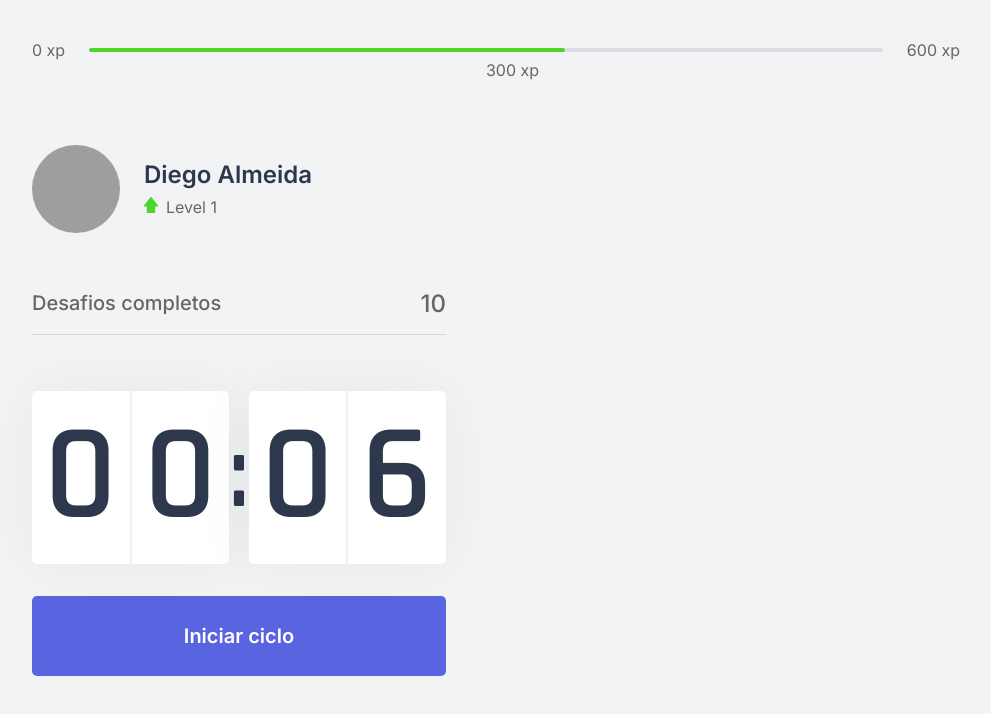
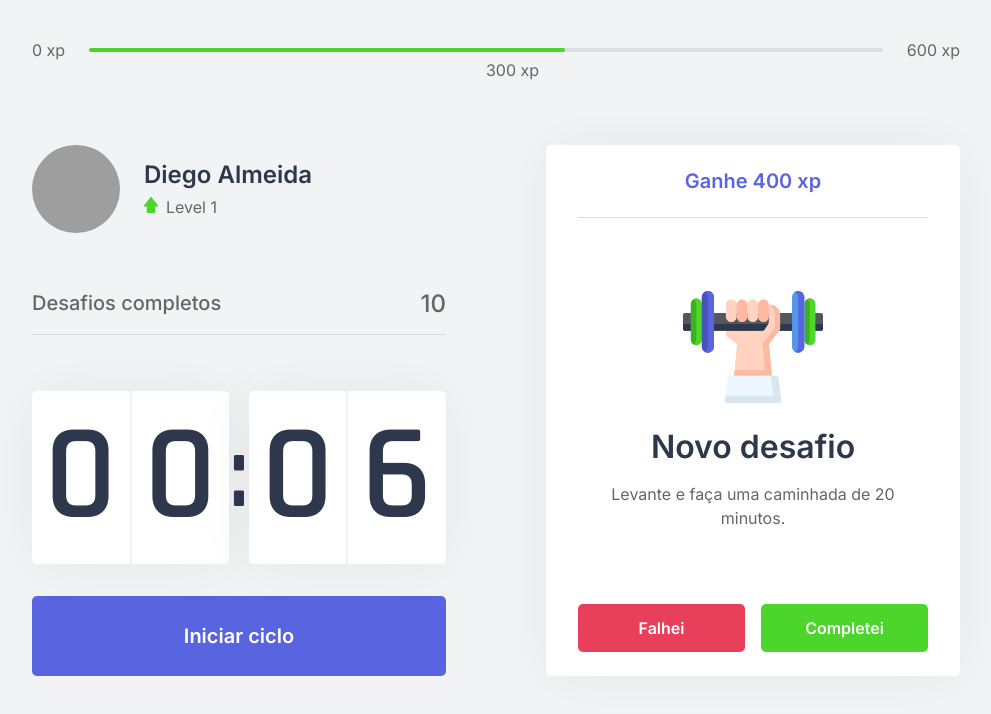
Before and after one commit to dyhalmeida/move.it, a Next.js app: page / in a window 1280 px wide. Shown: the top 714 px of the page, without its empty margins (144-1135 px from the left). Built offline with nearby package versions, Linux system fonts and the light colour scheme; grey boxes are pictures that could not be loaded.

Commit message:
:sparkles: add challengeBox

```diff
--- /dev/null
+++ b/src/components/ChallengeBox/index.tsx
@@ -0,0 +1,45 @@
+import styles from '../../styles/components/ChallengeBox.module.css';
+
+export default function ChallengeBox() {
+
+    const hasActiveChallenge = true;
+
+    return (
+        <div className={styles.challengeBoxContainer}>
+            { hasActiveChallenge ? (
+                <div className={styles.challengeBoxActive}>
+                    <header>Ganhe 400 xp</header>
+
+                    <main>
+                        <img src="icons/body.svg" alt="" />
+                        <strong>Novo desafio</strong>
+                        <p>Levante e faça uma caminhada de 20 minutos.</p>
+                    </main>
+                    <footer>
+                        <button
+                            type="button"
+                            className={styles.challengeFailedButton}
+                        >
+                            Falhei
+                        </button>
+                        <button
+                            type="button"
+                            className={styles.challengeSucceededButton}
+                        >
+                            Completei
+                        </button>
+                    </footer>
+                </div>
+            ) : (
+                    <div className={styles.challengeBoxNotActive}>
+                        <strong>Finalize um ciclo para receber um desafio</strong>
+                        <p>
+                            <img src="icons/level-up.svg" alt="Level Up" />
+                            Avance de level complentando desafios.
+                        </p>
+                    </div>
+                )
+            }
+        </div>
+    );
+}
--- a/src/pages/index.tsx
+++ b/src/pages/index.tsx
@@ -1,9 +1,11 @@
+import Head from 'next/head';
+
 import CompletedChallenges from "../components/CompletedChallenges";
 import Countdown from "../components/Countdown";
 import ExperienceBar from "../components/ExperienceBar";
 import Profile from "../components/Profile";
+import ChallengeBox from "../components/ChallengeBox";
 
-import Head from 'next/head';
 
 import styles from '../styles/pages/Home.module.css';
 
@@ -21,7 +23,7 @@
           <Countdown />
         </div>
         <div>
-
+          <ChallengeBox />
         </div>
       </section>
     </div>
--- /dev/null
+++ b/src/styles/components/ChallengeBox.module.css
@@ -0,0 +1,101 @@
+.challengeBoxContainer {
+    height: 100%;
+    background-color: var(--white);
+    border-radius: 5px;
+    box-shadow: 0 0 60px rgba(0,0,0,0.05);
+    padding: 1.5rem 2rem;
+    display: flex;
+    flex-direction: column;
+    align-items: center;
+    justify-content: center;
+    text-align: center;
+}
+
+.challengeBoxNotActive {
+    display: flex;
+    flex-direction:column;
+    align-items: center;
+}
+
+.challengeBoxNotActive strong {
+    font-size: 1.5rem;
+    font-weight: 500;
+    line-height: 1.4;
+}
+
+.challengeBoxNotActive p {
+    display: flex;
+    flex-direction: column;
+    align-items: center;
+    line-height: 1.4;
+    max-width: 70%;
+    margin-top: 3rem;
+}
+
+.challengeBoxNotActive p img {
+    margin-bottom: 1rem;
+}
+
+.challengeBoxActive {
+    height: 100%;
+    display: flex;
+    flex-direction: column;
+}
+
+.challengeBoxActive header {
+    color: var(--blue);
+    font-weight: 600;
+    font-size: 1.25rem;
+    padding: 0 2rem 1.5rem;
+    border-bottom: 1px solid var(--gray-line);
+}
+
+.challengeBoxActive main {
+    flex: 1;
+    display: flex;
+    flex-direction: column;
+    align-items: center;
+    justify-content: center;
+}
+
+.challengeBoxActive main strong {
+    font-weight: 600;
+    font-size: 2rem;
+    color: var(--title);
+    margin: 1.5rem 0 1rem;
+}
+
+.challengeBoxActive main p {
+    line-height: 1.5;
+}
+
+.challengeBoxActive footer {
+    display: grid;
+    grid-template-columns: repeat(2, 1fr);
+    gap: 1rem;
+}
+
+.challengeBoxActive footer button {
+    height: 3rem;
+    display: flex;
+    align-items: center;
+    justify-content: center;
+    border: 0;
+    border-radius: 5px;
+    color: var(--white);
+    font-size: 1rem;
+    font-weight: 600;
+    transition: filter 0.2s;
+}
+
+.challengeBoxActive footer button.challengeFailedButton {
+  background-color: var(--red);
+}
+
+.challengeBoxActive footer button.challengeSucceededButton {
+    background-color: var(--green);
+}
+
+.challengeBoxActive footer button:hover {
+    filter: brightness(0.9);
+}
```
